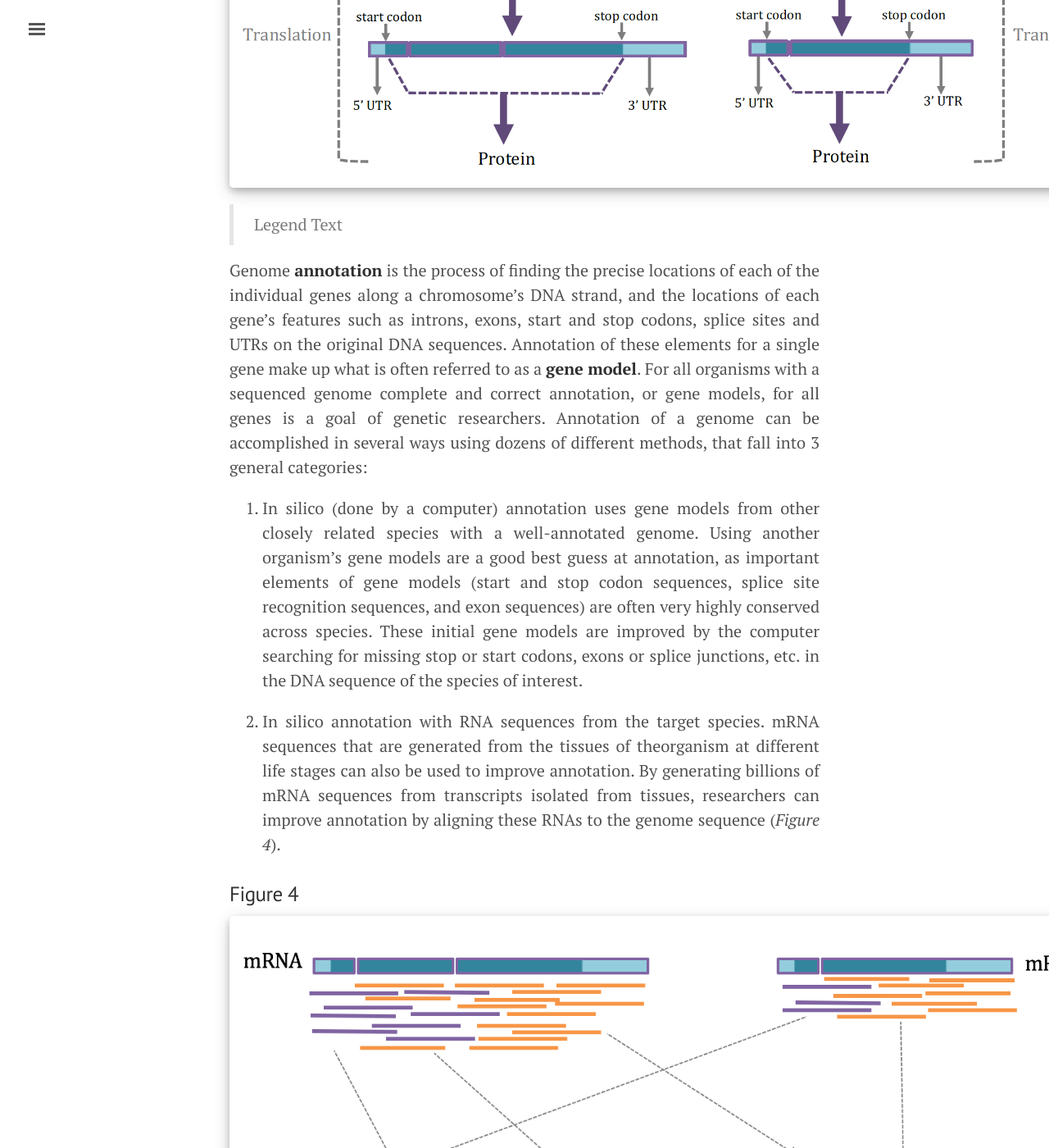
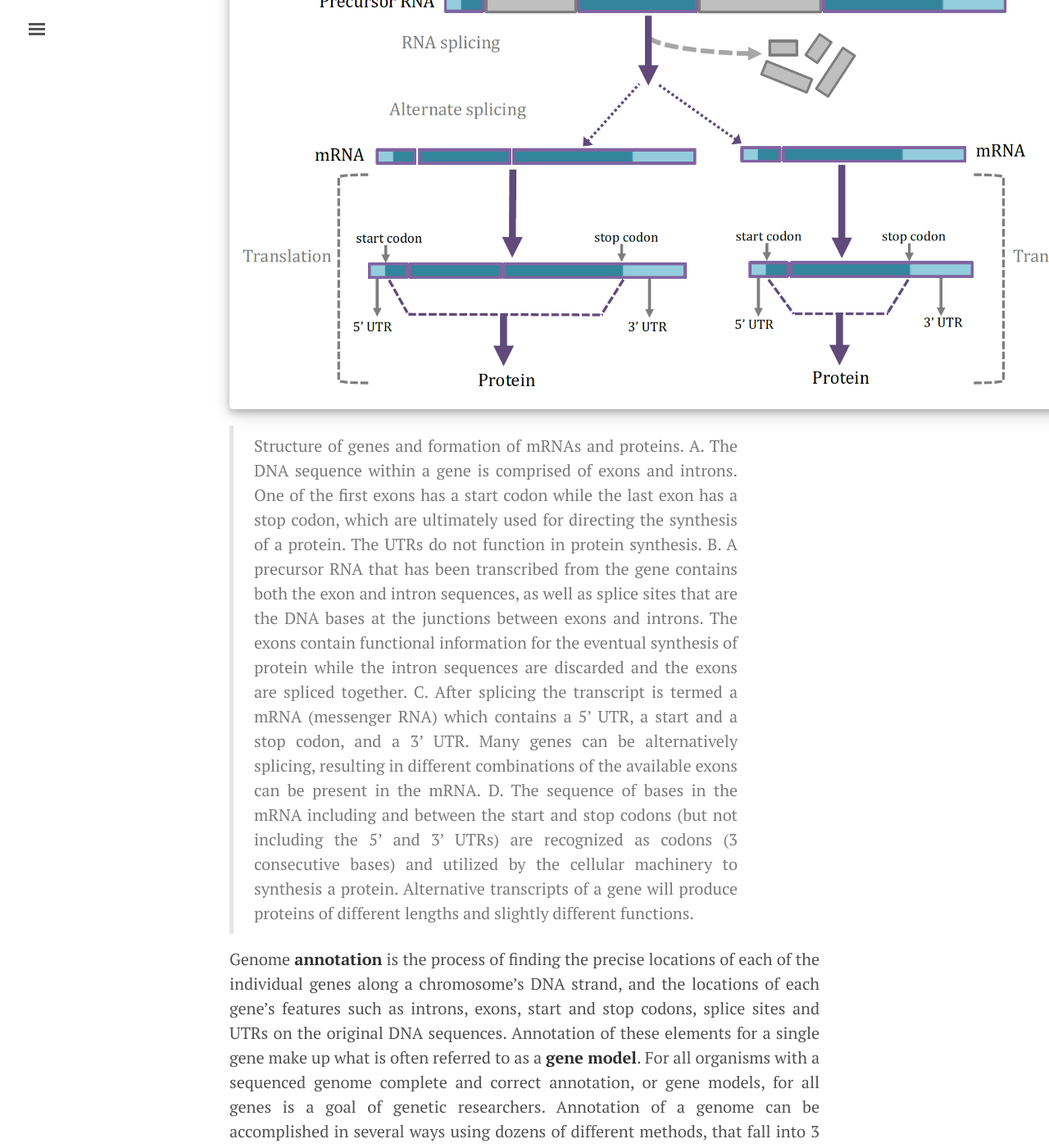
Before and after one commit to UMN-EGGL/HorseGeneAnnotation, a Jekyll site: the page built from _pages/What_is_Gene_Annotation.md, in a window 1280 px wide and 1400 px high, scrolled down 3186 px. Shown: the whole window at 82% size. Built offline with Jekyll 4.4.1, drawn with Linux system fonts in a browser that asks for light colours; some of the changed text lies outside the part shown.

Commit message:
Add figure legends

```diff
--- a/_pages/What_is_Gene_Annotation.md
+++ b/_pages/What_is_Gene_Annotation.md
@@ -21,11 +21,11 @@
 
 ### Figure 1
 ![Figure 1:DNA](../assets/img/Figure_1.jpg){:class='figure'}
-> Legend Text
+> DNA double helix and base pairing of the strands.  The right and left sides show how two strands form a double helix.  The middle section shows how that strand of the is a actually a linear string of bases which can be A, T, C, or G.  The bases on each strand align into base pairs in which an A always pairs with a T and a C always pairs with a G.
 
 ### Figre 2
 ![Figure 2:Gene](../assets/img/Figure_2.jpg){:class='figure'}
-> Legend Text
+> Genes and intergenic regions on a chromosomal segment.  A region of DNA is shown that contains both genes and intergenic regions.  The sequences of DNA bases within the genes can be transcribed into RNA, which can either be protein-coding or non-coding.
 
 The DNA of a protein-coding gene is made up of **exons** and **introns** *(Figure 3A)*. As hinted at above, to convert a
 protein-coding gene into a protein, one of its DNA strands is first transcribed into a precursor RNA (transcription, *Figure
@@ -44,7 +44,7 @@
 
 ### Figure 3
 ![Figure 3:Gene processing](../assets/img/Figure_3.jpg){:class='figure'}
-> Legend Text
+> Structure of genes and formation of mRNAs and proteins.   A.  The DNA sequence within a gene is comprised of exons and introns.  One of the first exons has a start codon while the last exon has a stop codon, which are ultimately used for directing the synthesis of a protein.   The UTRs do not function in protein synthesis.  B.  A precursor RNA that has been transcribed from the gene contains both the exon and intron sequences, as well as splice sites that are the DNA bases at the junctions between exons and introns. The exons contain functional information for the eventual synthesis of protein while the intron sequences are discarded and the exons are spliced together.  C.  After splicing the transcript is termed a mRNA (messenger RNA) which contains a 5’ UTR, a start and a stop codon, and a 3’ UTR.   Many genes can be alternatively splicing, resulting in different combinations of the available exons can be present in the mRNA.  D.  The sequence of bases in the mRNA including and between the start and stop codons (but not including the 5’ and 3’ UTRs) are recognized as codons (3 consecutive bases) and utilized by the cellular machinery to synthesis a protein.  Alternative transcripts of a gene will produce proteins of different lengths and slightly different functions.
 
 Genome **annotation** is the process of finding the precise locations of each of the individual genes along a chromosome’s DNA
 strand, and the locations of each gene’s features such as introns, exons, start and stop codons, splice sites and UTRs on the
@@ -66,7 +66,7 @@
 
 ### Figure 4
 ![Figure 4:RNA Mapping](../assets/img/Figure_4.jpg){:class='figure'}
-> Legend Text
+> Identification of DNA exon sequences from mRNA sequence data.  After isolation of mRNA from cells and tissues these mRNAs can be sequenced to generate strands of sequence up to 150 bases long.  Depending on the lengths of the exons in the genes from which these mRNAs were generated, the mRNA sequences may be based entirely in a single exon (orange strands) or represent contributions from several exons (purple strands).   If the mRNA is alternatively spliced, the set of sequences will be derived from all spliced forms (left and right).   When the mRNA sequences are aligned with the original DNA sequence the orange sequences will be placed entirely within exons while the purple sequences will be placed in consecutive exons and separated by the original introns.  In this way the boundaries between exons and introns, and the precise locations of the splice sites are determined.
 
 3. Annotation of genes can also be performed manually. Even with *in silico* predictions from the gene models of other
 species,and with species-specific RNA sequencing, annotation can be incorrect. Therefore researchers often need to
```
